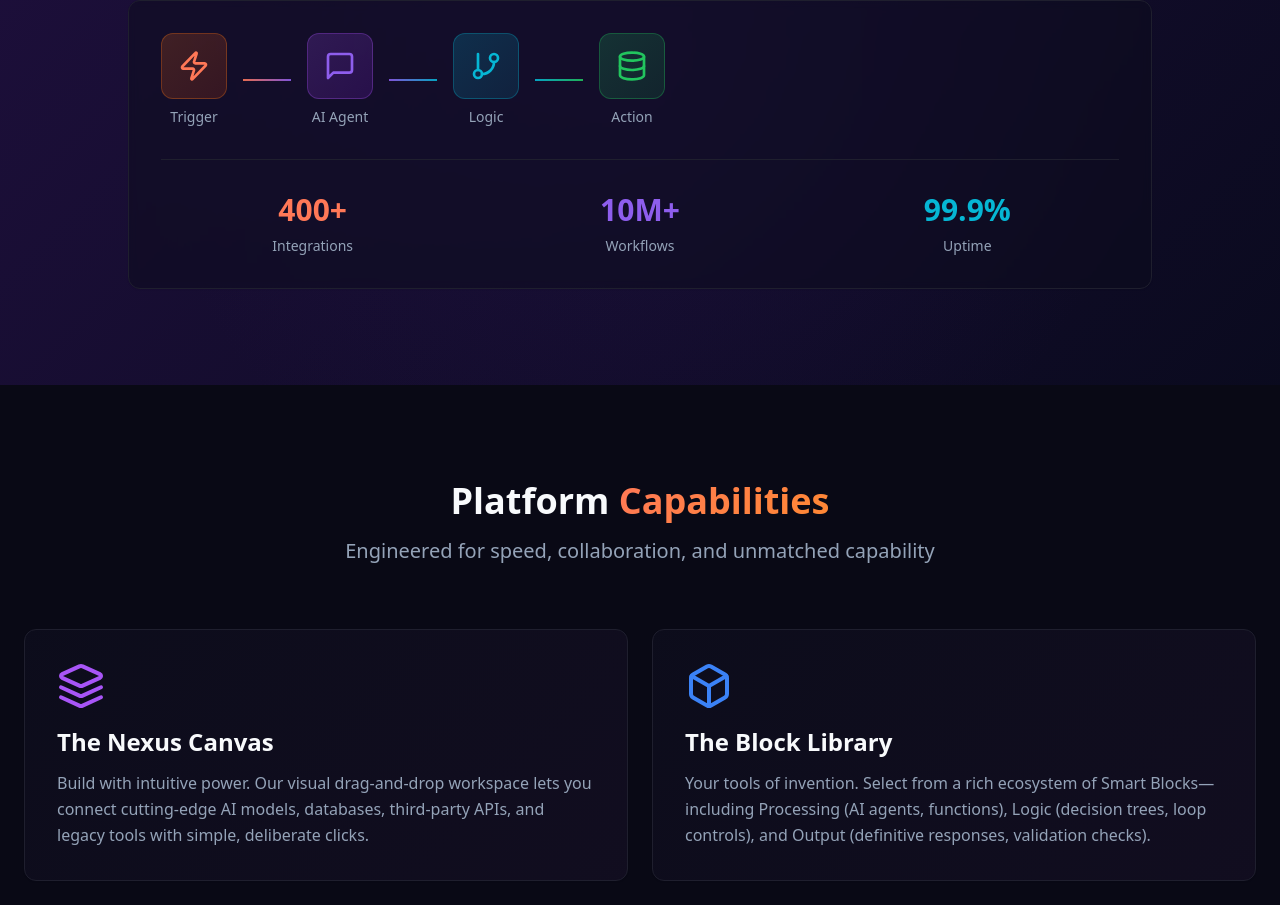
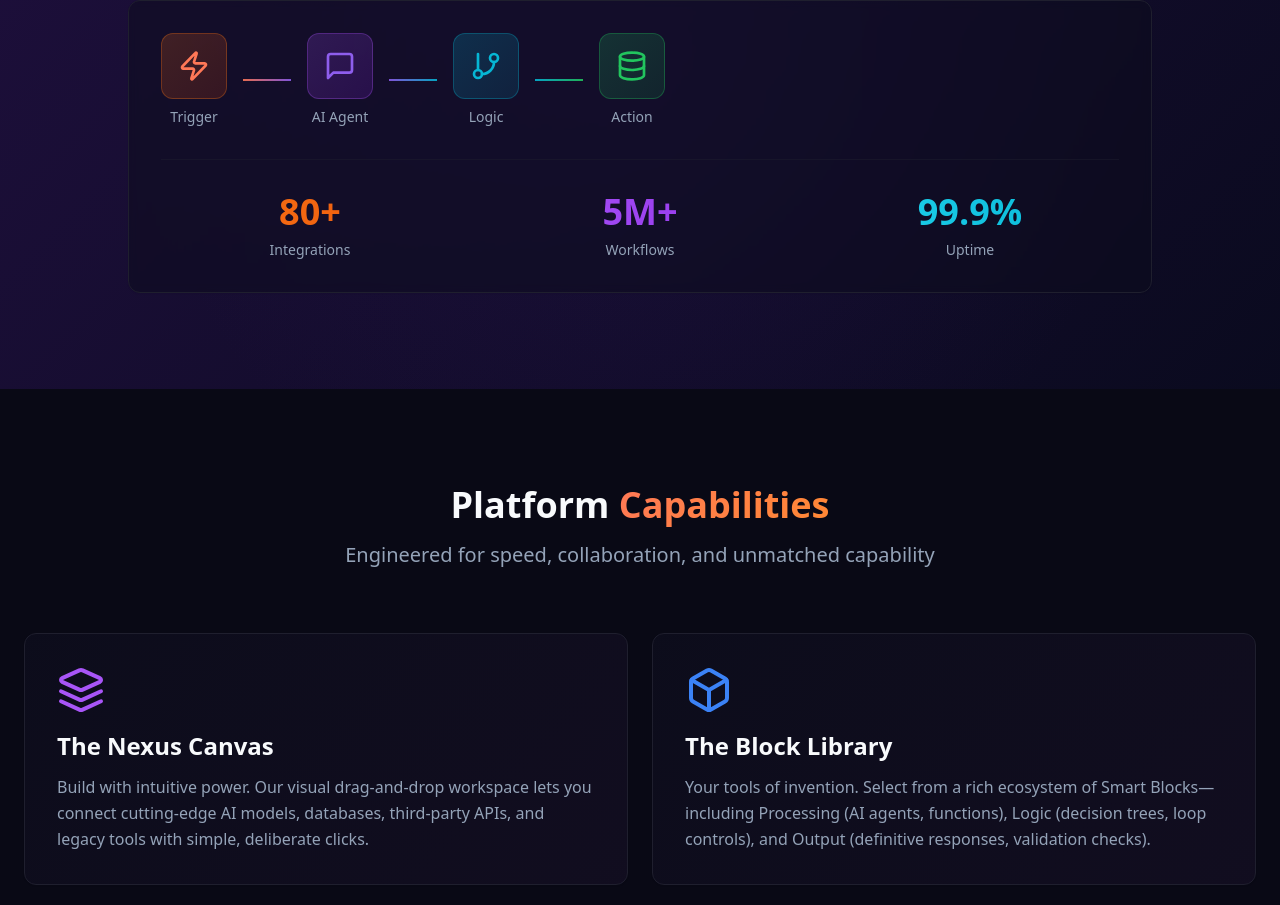
Before and after one commit to VaikaryaTech/vai-labs, a React (Vite) app: page /workflow-automation in a window 1280 px wide. Shown: the part 1954-2859 px from the top of the page. Built offline with nearby package versions, Linux system fonts and the light colour scheme; the HTML template or start-up script is replaced by a standard one.

Commit message:
Update workflow automation image and data

```diff
--- a/src/components/WorkflowPreview.tsx
+++ b/src/components/WorkflowPreview.tsx
@@ -59,18 +59,18 @@ export const WorkflowPreview = () => {
               </div>
             </div>
 
-            <div className="mt-8 pt-8 border-t border-border">
-              <div className="grid md:grid-cols-3 gap-6 text-center">
-                <div>
-                  <div className="text-3xl font-bold text-primary mb-2">400+</div>
+            <div className="mt-8 pt-8 border-t border-border/50">
+              <div className="grid md:grid-cols-3 gap-8 text-center">
+                <div className="space-y-2">
+                  <div className="text-4xl font-bold bg-gradient-to-r from-orange-500 to-orange-600 bg-clip-text text-transparent">80+</div>
                   <div className="text-sm text-muted-foreground">Integrations</div>
                 </div>
-                <div>
-                  <div className="text-3xl font-bold text-secondary mb-2">10M+</div>
+                <div className="space-y-2">
+                  <div className="text-4xl font-bold bg-gradient-to-r from-purple-500 to-purple-600 bg-clip-text text-transparent">5M+</div>
                   <div className="text-sm text-muted-foreground">Workflows</div>
                 </div>
-                <div>
-                  <div className="text-3xl font-bold text-cyan-500 mb-2">99.9%</div>
+                <div className="space-y-2">
+                  <div className="text-4xl font-bold bg-gradient-to-r from-cyan-400 to-cyan-500 bg-clip-text text-transparent">99.9%</div>
                   <div className="text-sm text-muted-foreground">Uptime</div>
                 </div>
               </div>
```
